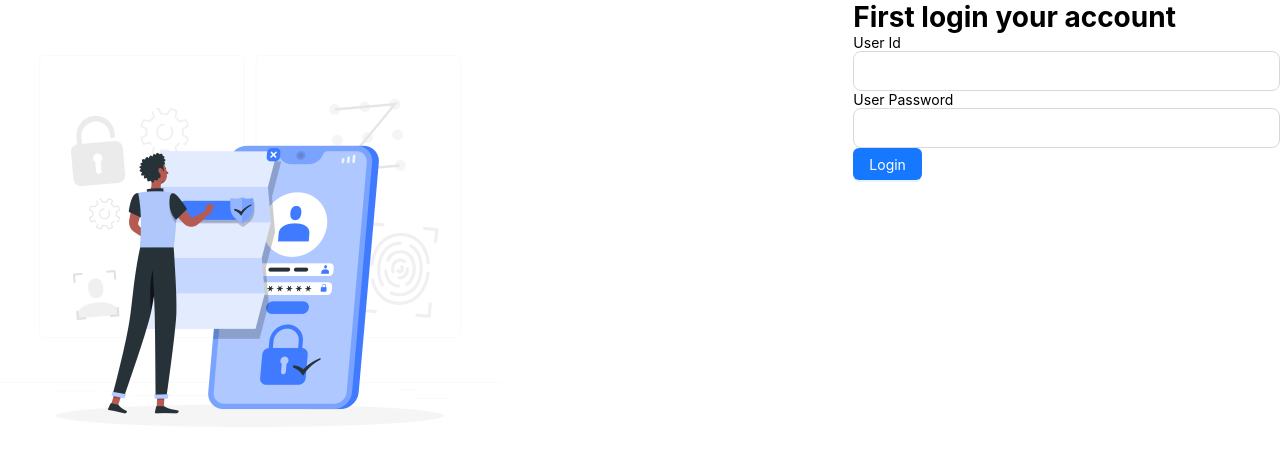
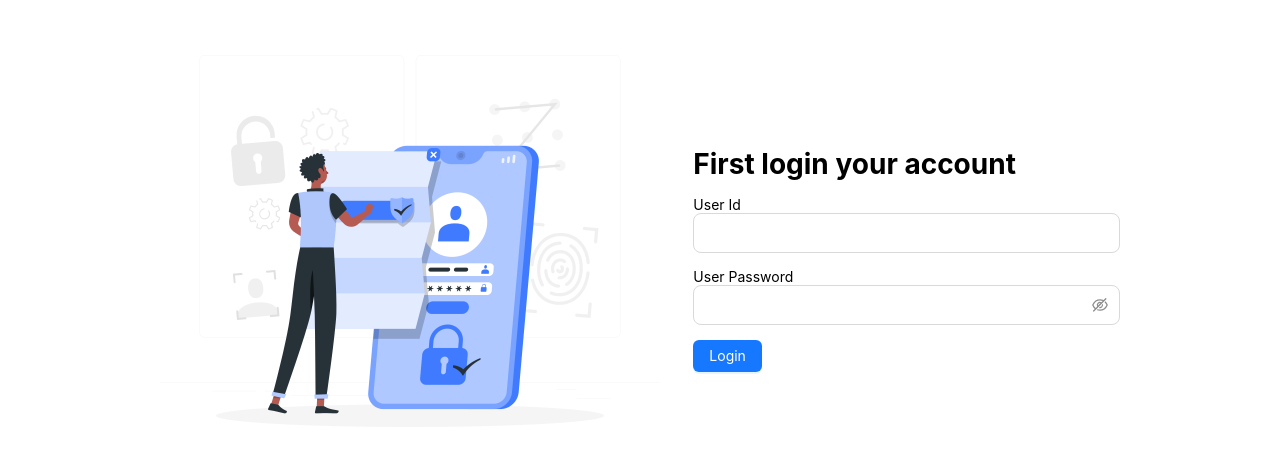
Before and after one commit to FaizulOsman/university-management-frontend, a Next.js app: page /login in a window 1280 px wide. Shown: the top 452 px of the page. Built offline with nearby package versions, Linux system fonts and the light colour scheme.

Commit message:
update: login page update

```diff
--- a/src/app/login/page.tsx
+++ b/src/app/login/page.tsx
@@ -20,18 +20,24 @@ const LoginPage = () => {
   };
 
   return (
-    <Row>
-      <Col sm={12} md={16} lg={16}>
+    <Row
+      justify="center"
+      align="middle"
+      style={{
+        maxHeight: "100vh",
+      }}
+    >
+      <Col sm={12} md={16} lg={10}>
         <Image src={loginImage} width={500} alt="login image" />
       </Col>
       <Col sm={12} md={8} lg={8}>
-        <h1>First login your account</h1>
+        <h1 style={{ margin: "15px 0" }}>First login your account</h1>
         <div>
           <Form submitHandler={onSubmit}>
             <div>
               <FormInput name="id" type="text" size="large" label="User Id" />
             </div>
-            <div>
+            <div style={{ margin: "15px 0" }}>
               <FormInput
                 name="password"
                 type="password"
--- a/src/components/Forms/FormInput.tsx
+++ b/src/components/Forms/FormInput.tsx
@@ -32,7 +32,16 @@ const FormInput = ({
       <Controller
         control={control}
         name={name}
-        render={({ field }) => (
+        render={({ field }) =>
+          type === "password" ? (
+            <Input.Password
+              type={type}
+              size={size}
+              placeholder={placeholder}
+              {...field}
+              value={value ? value : field.value}
+            />
+          ) : (
             <Input
               type={type}
               size={size}
@@ -40,7 +49,8 @@ const FormInput = ({
               {...field}
               value={value ? value : field.value}
             />
-        )}
+          )
+        }
       />
     </>
   );
```
Lines whose indentation alone changed are shown as unchanged.
